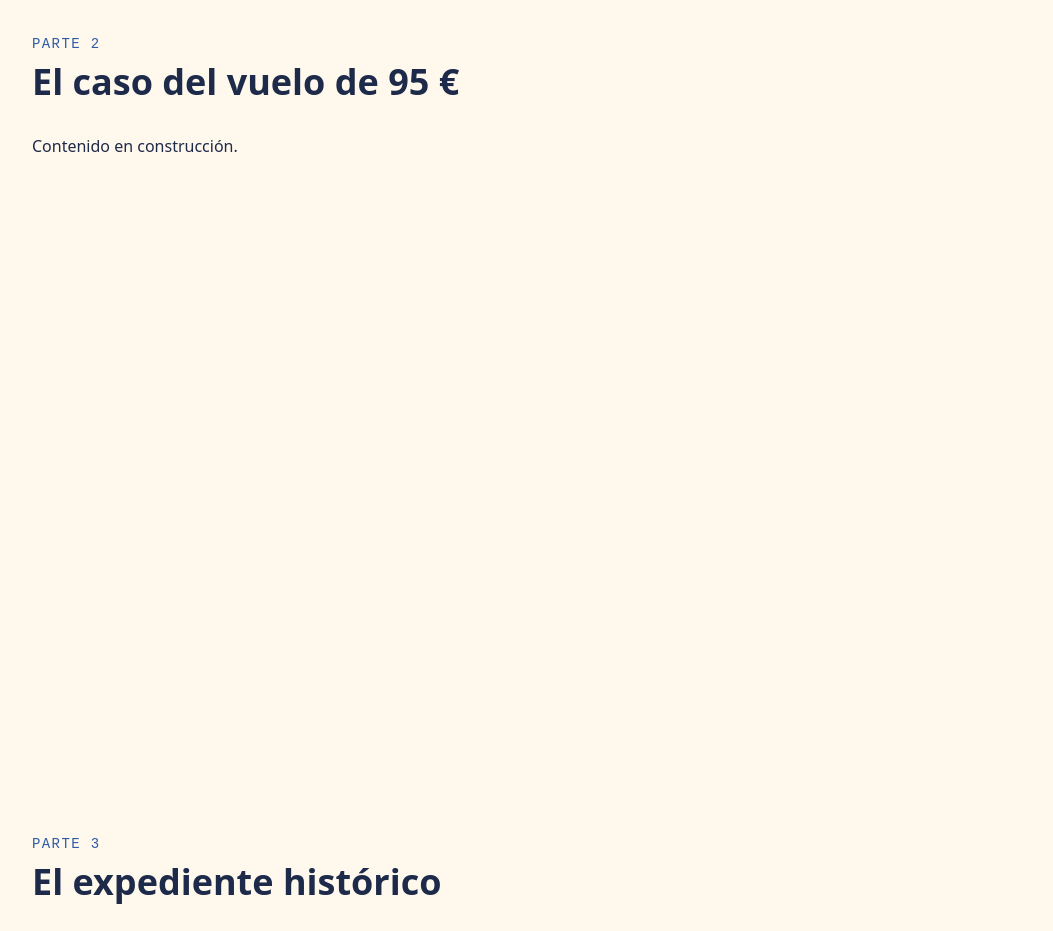
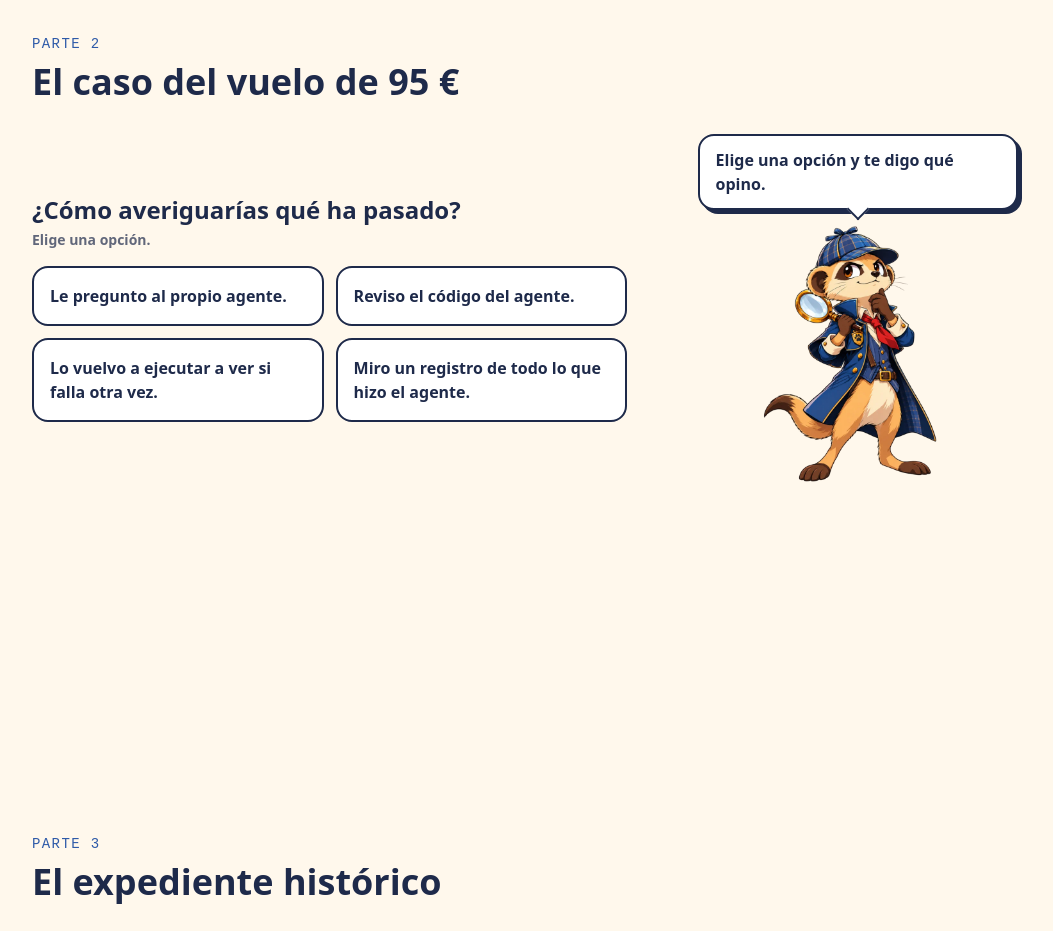
Before and after one commit to drojas-7u7/observabilidad-agentes, a React (Vite) app: page / in a window 1280 px wide. Shown: the part 920-1851 px from the top of the page, without its empty margins (96-1149 px from the left). Built offline with nearby package versions, Linux system fonts and the light colour scheme.

Commit message:
feat: pregunta interactiva con respuestas y pistas de Bita

```diff
--- a/src/components/Bita/Bita.tsx
+++ b/src/components/Bita/Bita.tsx
@@ -8,20 +8,31 @@ const SIZE_CLASSES = {
   lg: 'h-80',
 } as const
 
+type BubbleSide = 'left' | 'right' | 'top'
+
+/** Posición y bordes del pico del bocadillo según su lado. */
+const TAIL_CLASSES: Record<BubbleSide, string> = {
+  left: 'bottom-6 -right-[9px] border-t-2 border-r-2',
+  right: 'bottom-6 -left-[9px] border-b-2 border-l-2',
+  top: '-bottom-[9px] left-1/2 -translate-x-1/2 border-b-2 border-r-2',
+}
+
 interface BitaProps {
   /** Pose de Bita. */
   pose: BitaPose
   /** Mensaje del bocadillo. Si no se indica, no hay bocadillo. */
   message?: ReactNode
+  /** Si cambia, el bocadillo vuelve a animarse aunque la pose sea la misma. */
+  messageKey?: string
   /** Lado en el que aparece el bocadillo respecto a Bita. */
-  bubbleSide?: 'left' | 'right'
+  bubbleSide?: BubbleSide
   /** Tamaño de Bita. */
   size?: keyof typeof SIZE_CLASSES
   className?: string
 }
 
 /** Bocadillo de cómic con el pico apuntando hacia Bita. */
-function SpeechBubble({ children, side }: { children: ReactNode; side: 'left' | 'right' }) {
+function SpeechBubble({ children, side }: { children: ReactNode; side: BubbleSide }) {
   return (
     <motion.div
       initial={{ opacity: 0, scale: 0.9, y: 8 }}
@@ -32,11 +43,7 @@ function SpeechBubble({ children, side }: { children: ReactNode; side: 'left' |
       {children}
       <span
         aria-hidden="true"
-        className={`absolute bottom-6 h-4 w-4 rotate-45 border-ink bg-white ${
-          side === 'left'
-            ? '-right-[9px] border-t-2 border-r-2'
-            : '-left-[9px] border-b-2 border-l-2'
-        }`}
+        className={`absolute h-4 w-4 rotate-45 border-ink bg-white ${TAIL_CLASSES[side]}`}
       />
     </motion.div>
   )
@@ -46,22 +53,25 @@ function SpeechBubble({ children, side }: { children: ReactNode; side: 'left' |
 export function Bita({
   pose,
   message,
+  messageKey = '',
   bubbleSide = 'right',
   size = 'md',
   className = '',
 }: BitaProps) {
   const { src, alt } = BITA_POSES[pose]
 
-  // El bocadillo se reinicia (y vuelve a animarse) cada vez que cambia la pose.
+  // El bocadillo se reinicia (y vuelve a animarse) cuando cambia la pose o el mensaje.
   const bubble = message ? (
-    <SpeechBubble key={`bubble-${pose}`} side={bubbleSide}>
+    <SpeechBubble key={`bubble-${pose}-${messageKey}`} side={bubbleSide}>
       {message}
     </SpeechBubble>
   ) : null
 
+  const layout = bubbleSide === 'top' ? 'flex-col items-center' : 'items-end'
+
   return (
-    <div className={`flex items-end gap-4 ${className}`}>
-      {bubbleSide === 'left' && <div aria-live="polite">{bubble}</div>}
+    <div className={`flex gap-4 ${layout} ${className}`}>
+      {bubbleSide !== 'right' && <div aria-live="polite">{bubble}</div>}
 
       <div className={`${SIZE_CLASSES[size]} shrink-0`}>
         <AnimatePresence mode="wait" initial={false}>
--- /dev/null
+++ b/src/components/ChoiceQuestion/ChoiceQuestion.tsx
@@ -0,0 +1,126 @@
+import { useState } from 'react'
+import type { Question, QuestionOption } from '../../types/question'
+import { Bita } from '../Bita/Bita'
+import type { BitaPose } from '../Bita/bitaPoses'
+
+/** Estilo de cada tarjeta según su estado. */
+const OPTION_CLASSES = {
+  idle: 'border-ink bg-white hover:-translate-y-0.5 hover:shadow-[4px_4px_0_0_var(--color-ink)]',
+  wrong: 'border-danger bg-danger/10',
+  correct: 'border-success bg-success/10 shadow-[4px_4px_0_0_var(--color-success)]',
+} as const
+
+interface ChoiceQuestionProps {
+  question: Question
+  /** Mensaje inicial de Bita, antes de responder. */
+  intro?: string
+  /** Se llama una vez cuando se acierta. */
+  onCorrect?: () => void
+}
+
+interface BitaState {
+  pose: BitaPose
+  message: string
+  /** Contador para que el bocadillo se anime en cada mensaje nuevo. */
+  key: number
+}
+
+/** Pregunta con opciones, respuestas explicadas por Bita y pistas opcionales. */
+export function ChoiceQuestion({
+  question,
+  intro = 'Elige una opción y te digo qué opino.',
+  onCorrect,
+}: ChoiceQuestionProps) {
+  const hints = question.hints ?? []
+  const [triedIds, setTriedIds] = useState<string[]>([])
+  const [isSolved, setIsSolved] = useState(false)
+  const [hintsUsed, setHintsUsed] = useState(0)
+  const [bita, setBita] = useState<BitaState>({ pose: 'thinking', message: intro, key: 0 })
+
+  const say = (pose: BitaPose, message: string) =>
+    setBita((previous) => ({ pose, message, key: previous.key + 1 }))
+
+  const handleSelect = (option: QuestionOption) => {
+    if (isSolved) return
+    setTriedIds((previous) =>
+      previous.includes(option.id) ? previous : [...previous, option.id],
+    )
+    if (option.isCorrect) {
+      setIsSolved(true)
+      say('celebrating', option.feedback)
+      onCorrect?.()
+    } else {
+      say('investigating', option.feedback)
+    }
+  }
+
+  const handleHint = () => {
+    if (hintsUsed >= hints.length) return
+    say('hint', hints[hintsUsed])
+    setHintsUsed(hintsUsed + 1)
+  }
+
+  return (
+    <div className="grid items-center gap-8 lg:grid-cols-[minmax(0,3fr)_minmax(0,2fr)]">
+      <div>
+        <p className="font-heading text-2xl font-bold">{question.prompt}</p>
+        <p className="mt-1 text-sm font-semibold text-ink/70">
+          {isSolved ? '¡Respuesta correcta!' : 'Elige una opción.'}
+        </p>
+
+        <ul className="mt-4 grid gap-3 sm:grid-cols-2">
+          {question.options.map((option) => {
+            const state = triedIds.includes(option.id)
+              ? option.isCorrect
+                ? 'correct'
+                : 'wrong'
+              : 'idle'
+
+            return (
+              <li key={option.id}>
+                <button
+                  type="button"
+                  onClick={() => handleSelect(option)}
+                  disabled={isSolved && !option.isCorrect}
+                  className={`flex h-full w-full flex-col gap-2 rounded-2xl border-2 p-4 text-left font-semibold transition disabled:opacity-50 ${OPTION_CLASSES[state]}`}
+                >
+                  <span>{option.text}</span>
+                  {state !== 'idle' && (
+                    <span
+                      className={`self-start rounded-full px-2.5 py-0.5 text-xs font-bold text-white ${
+                        state === 'correct' ? 'bg-success' : 'bg-danger'
+                      }`}
+                    >
+                      {state === 'correct' ? 'Correcta' : 'Incorrecta'}
+                    </span>
+                  )}
+                </button>
+              </li>
+            )
+          })}
+        </ul>
+
+        {hints.length > 0 && !isSolved && (
+          <button
+            type="button"
+            onClick={handleHint}
+            disabled={hintsUsed >= hints.length}
+            className="mt-4 rounded-full border-2 border-ink bg-accent px-4 py-2 text-sm font-bold transition disabled:opacity-50"
+          >
+            {hintsUsed >= hints.length
+              ? 'No quedan más pistas'
+              : `Pedir pista a Bita (${hintsUsed + 1} de ${hints.length})`}
+          </button>
+        )}
+      </div>
+
+      <Bita
+        pose={bita.pose}
+        message={bita.message}
+        messageKey={String(bita.key)}
+        bubbleSide="top"
+        size="md"
+      />
+    </div>
+  )
+}
--- /dev/null
+++ b/src/content/case.ts
@@ -0,0 +1,37 @@
+import type { Question } from '../types/question'
+
+/** Pregunta de la parte 2: ¿cómo averiguarías qué ha pasado con Catalina? */
+export const caseQuestion: Question = {
+  id: 'como-investigar',
+  prompt: '¿Cómo averiguarías qué ha pasado?',
+  options: [
+    {
+      id: 'preguntar-agente',
+      text: 'Le pregunto al propio agente.',
+      feedback:
+        'Mala idea. El agente ya ha dicho que todo fue bien. Si se equivocó una vez, puede volver a equivocarse al explicarlo. ¡Las palabras no son pruebas!',
+      isCorrect: false,
+    },
+    {
+      id: 'revisar-codigo',
+      text: 'Reviso el código del agente.',
+      feedback:
+        'El código está bien: no ha dado ningún error. El fallo no está en una línea de código, está en una decisión.',
+      isCorrect: false,
+    },
+    {
+      id: 'volver-a-ejecutar',
+      text: 'Lo vuelvo a ejecutar a ver si falla otra vez.',
+      feedback:
+        'Puede que esta vez lo haga bien. Los agentes no siempre hacen lo mismo con el mismo encargo, así que no podrías reproducir el fallo.',
+      isCorrect: false,
+    },
+    {
+      id: 'mirar-registro',
+      text: 'Miro un registro de todo lo que hizo el agente.',
+      feedback:
+        '¡Eso es! Pero solo si alguien lo dejó preparado para registrarlo. Hoy vamos a ver cómo.',
+      isCorrect: true,
+    },
+  ],
+}
--- a/src/sections/Case/CaseSection.tsx
+++ b/src/sections/Case/CaseSection.tsx
@@ -1,10 +1,13 @@
+import { ChoiceQuestion } from '../../components/ChoiceQuestion/ChoiceQuestion'
 import { SectionShell } from '../../components/SectionShell/SectionShell'
+import { caseQuestion } from '../../content/case'
 import type { SectionProps } from '../../types/section'
 
+// Provisional: prueba de la pregunta interactiva con el contenido real del caso.
 export function CaseSection({ id }: SectionProps) {
   return (
     <SectionShell id={id} eyebrow="Parte 2" title="El caso del vuelo de 95 €">
-      <p>Contenido en construcción.</p>
+      <ChoiceQuestion question={caseQuestion} />
     </SectionShell>
   )
 }
--- /dev/null
+++ b/src/types/question.ts
@@ -0,0 +1,19 @@
+/** Una opción de respuesta. */
+export interface QuestionOption {
+  id: string
+  /** Texto de la opción. */
+  text: string
+  /** Lo que responde Bita al elegirla. */
+  feedback: string
+  isCorrect: boolean
+}
+
+/** Una pregunta con opciones. */
+export interface Question {
+  id: string
+  /** Enunciado de la pregunta. */
+  prompt: string
+  options: QuestionOption[]
+  /** Pistas opcionales, de menos a más reveladora. */
+  hints?: string[]
+}
```
